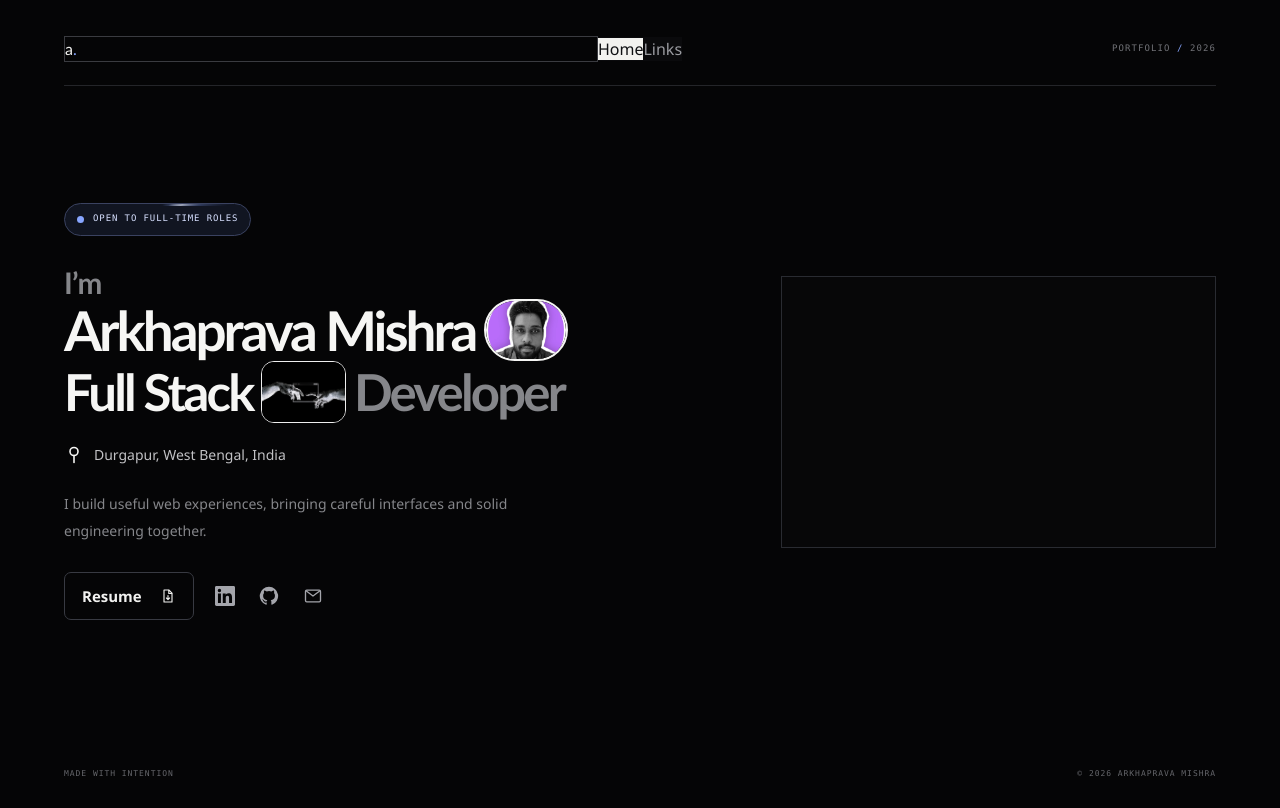
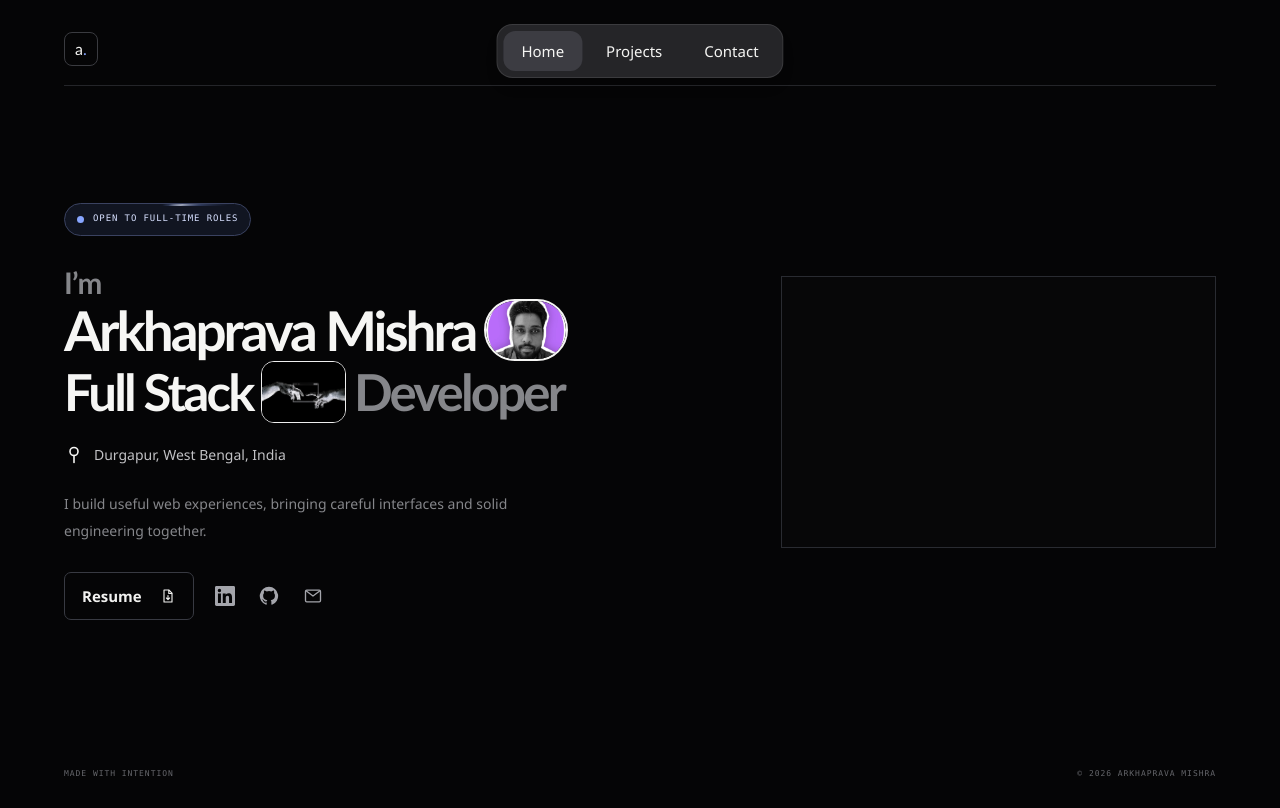
Before and after one commit to arkha2004/Arkha-Portfolio-Website, a Next.js app: page / in a window 1280 px wide. Built offline with nearby package versions, Linux system fonts and the light colour scheme.

Commit message:
Add floating portfolio navbar

```diff
--- a/app/page.js
+++ b/app/page.js
@@ -15,13 +15,14 @@ export default function Home() {
     <main id="home" className="min-h-svh px-5 pb-7 pt-5 sm:px-8 sm:pt-7 lg:px-12">
       <div className="mx-auto flex min-h-[calc(100svh-3rem)] w-full max-w-6xl flex-col">
         <header className="site-header grid h-[58px] shrink-0 grid-cols-[1fr_auto_1fr] items-center border-b pb-4">
-          <a href="#home" className="brand-mark" aria-label="Arkhaprava Mishra, home">
+          <a href="#home" className="brand-mark w-fit justify-self-start rounded-lg px-2.5 py-1" aria-label="Arkhaprava Mishra, home">
             a<span>.</span>
           </a>
 
-          <nav aria-label="Page navigation" className="nav-capsule">
-            <a className="nav-item nav-item-active" href="#home">Home</a>
-            <a className="nav-item" href="#links">Links</a>
+          <nav aria-label="Page navigation" className="fixed left-1/2 top-6 z-50 flex -translate-x-1/2 items-center gap-1.5 rounded-2xl border border-white/10 bg-[#252528] p-1.5 shadow-lg max-[500px]:top-[15px]">
+            <a className="flex min-h-10 items-center justify-center rounded-xl bg-[#3c3c42] px-[18px] text-[15px] text-white transition-colors hover:bg-[#3c3c42] focus-visible:outline-2 focus-visible:outline-offset-2 focus-visible:outline-[#88a6ff] max-[500px]:min-h-[35px] max-[500px]:px-[14px] max-[500px]:text-xs" href="#home" aria-current="page">Home</a>
+            <a className="flex min-h-10 items-center justify-center rounded-xl px-[18px] text-[15px] text-[#b6b6bd] transition-colors hover:bg-[#3c3c42] hover:text-white focus-visible:outline-2 focus-visible:outline-offset-2 focus-visible:outline-[#88a6ff] max-[500px]:min-h-[35px] max-[500px]:px-[14px] max-[500px]:text-xs" href="https://github.com/arkha2004" target="_blank" rel="noreferrer">Projects</a>
+            <a className="flex min-h-10 items-center justify-center rounded-xl px-[18px] text-[15px] text-[#b6b6bd] transition-colors hover:bg-[#3c3c42] hover:text-white focus-visible:outline-2 focus-visible:outline-offset-2 focus-visible:outline-[#88a6ff] max-[500px]:min-h-[35px] max-[500px]:px-[14px] max-[500px]:text-xs" href="#links">Contact</a>
           </nav>
 
           <span className="header-note">PORTFOLIO <span className="text-blue">/</span> 2026</span>
```
